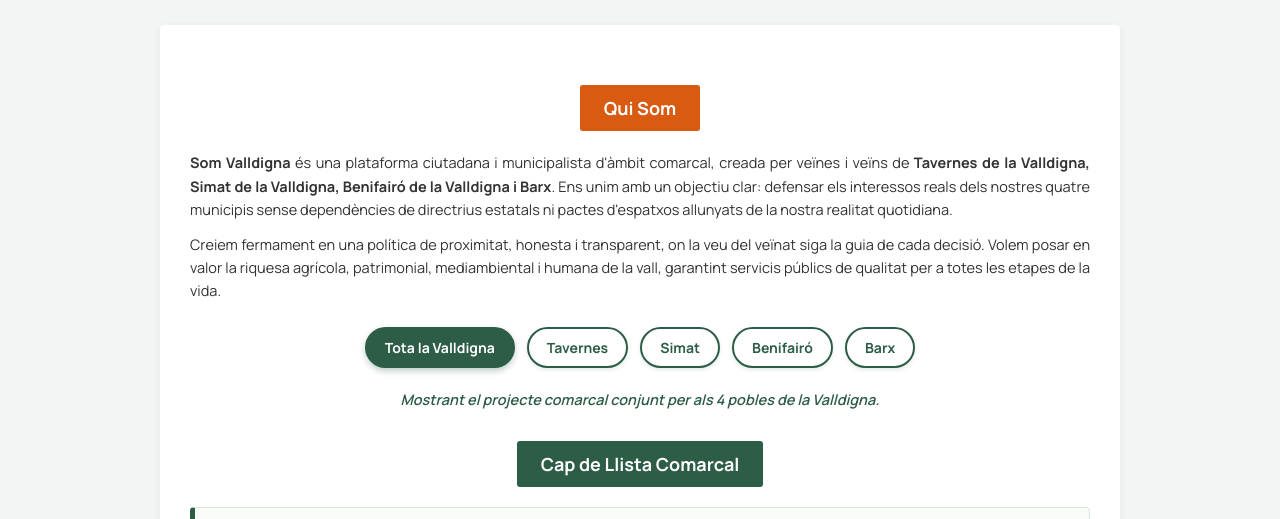
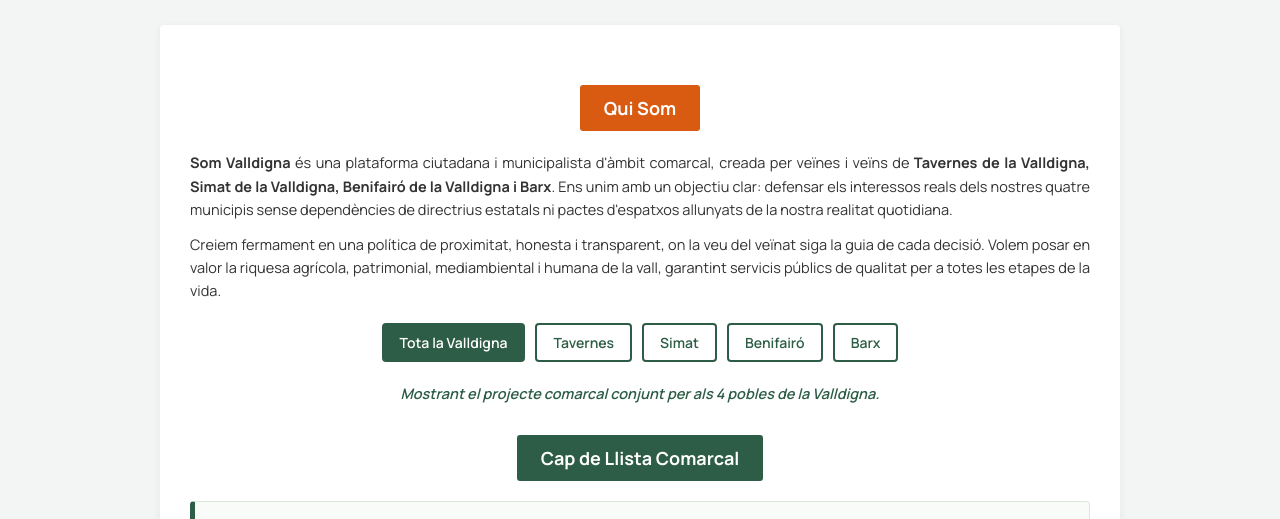
Before and after one commit to adriaespii/SomValldigna, a plain HTML site: page web/index.html in a window 1280 px wide. Shown: the part 209-728 px from the top of the page. Drawn offline with Linux system fonts and the light colour scheme.

Commit message:
Eliminar animacions dels botons de filtre

```diff
--- a/web/style.css
+++ b/web/style.css
@@ -178,13 +178,13 @@ h2 {
   margin-bottom: 0;
 }
 
-/* Botons de Filtre Comarcal amb estil modern i visible */
+/* Botons de Filtre Comarcal estàtics (sense animacions) */
 .filtre-comarcal {
   display: flex;
   justify-content: center;
   align-items: center;
-  gap: 12px;
-  margin: 24px 0 20px;
+  gap: 10px;
+  margin: 20px 0;
   flex-wrap: wrap;
 }
 .filtre-btn,
@@ -194,28 +194,23 @@ button.filtre-btn {
   background-color: #ffffff;
   color: #2d5d46;
   border: 2px solid #2d5d46;
-  padding: 9px 18px;
-  border-radius: 25px;
+  padding: 8px 16px;
+  border-radius: 4px;
   font-size: 14px;
-  font-weight: 700;
+  font-weight: 600;
   cursor: pointer;
-  box-shadow: 0 2px 4px rgba(45, 93, 70, 0.12);
-  transition: all 0.25s ease-in-out;
   outline: none;
 }
 .filtre-btn:hover {
   background-color: #d95a11;
   color: #ffffff;
   border-color: #d95a11;
-  transform: translateY(-2px);
-  box-shadow: 0 4px 8px rgba(217, 90, 17, 0.25);
 }
 .filtre-btn.actiu,
 button.filtre-btn.actiu {
   background-color: #2d5d46;
   color: #ffffff;
   border-color: #2d5d46;
-  box-shadow: 0 3px 6px rgba(45, 93, 70, 0.3);
 }
 
 /* Targetes propostes */
```
